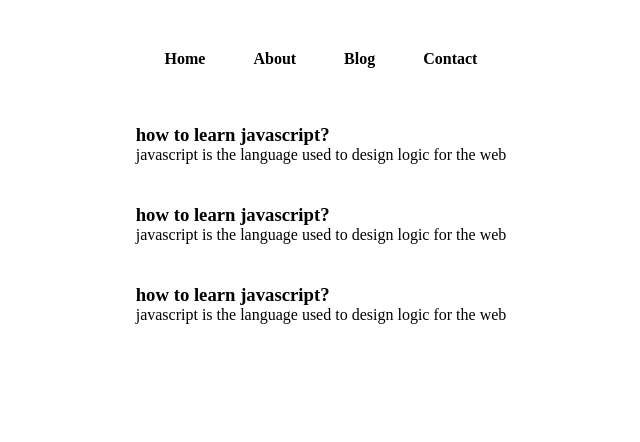
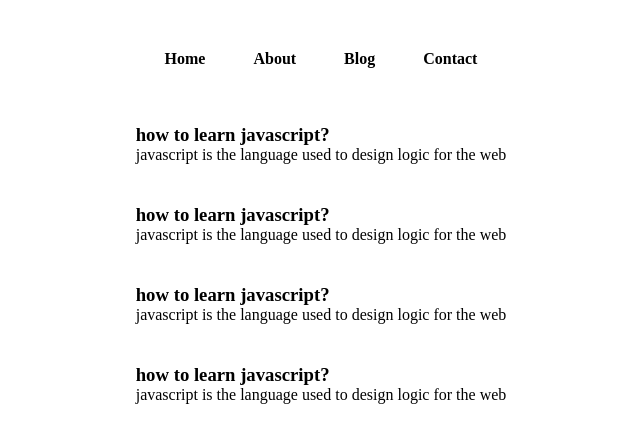
Before and after one commit to Arnavkshk/learning-next, a Next.js app in the folder huntingcoder/: page /blog in a window 1280 px wide. Shown: the top 442 px of the page, without its empty margins (319-959 px from the left). Built offline with nearby package versions, Linux system fonts and the light colour scheme.

Commit message:
added blog post

```diff
--- a/huntingcoder/pages/blog.js
+++ b/huntingcoder/pages/blog.js
@@ -29,6 +29,13 @@ const Blog = () => {
            <p>javascript is the language used to design logic for the web </p>
           </div>
 
+          <div className={`${styles.blogitem}`}>
+          <Link href={'/blogpost/learn-javascript'}>
+            <h3 className={`${styles.blogitemh3}`}>how to learn javascript?</h3>
+          </Link>
+           <p>javascript is the language used to design logic for the web </p>
+          </div>
+
         </main>
         </div>
     </div>
```
